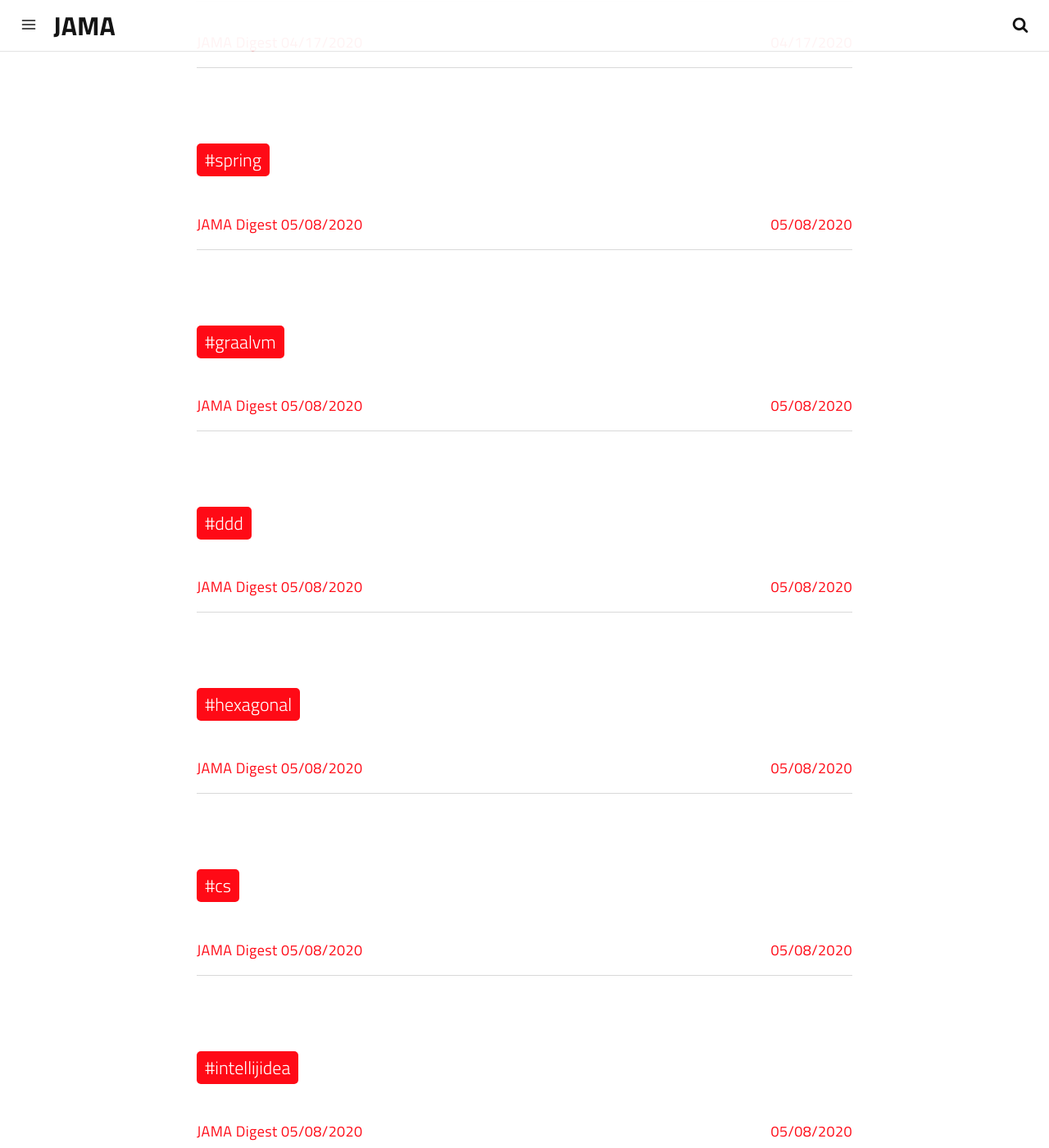
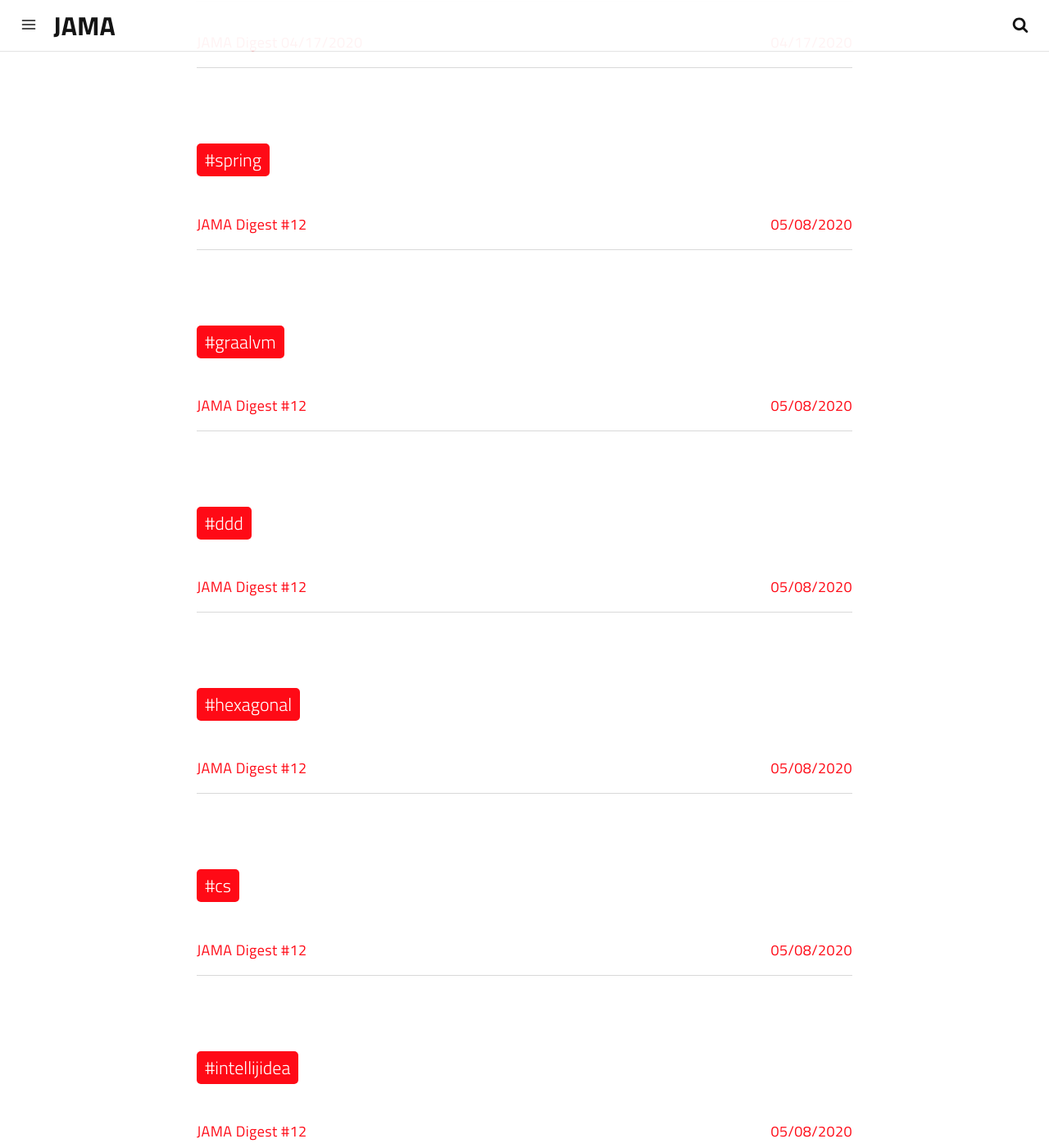
Before and after one commit to JavaMahileu/jama-digest, a Jekyll site: the page built from tags.html, in a window 1280 px wide and 1400 px high, scrolled down 1726 px. Shown: the whole window at 82% size. Built offline with Jekyll 4.4.1, drawn with Linux system fonts in a browser that asks for light colours; a script that is not in the unit is left out; some of the changed text lies outside the part shown.

Commit message:
Fixed digest

```diff
--- a/_posts/2020-05-08-digest-19.md
+++ b/_posts/2020-05-08-digest-19.md
@@ -1,7 +1,7 @@
 ---
 date: 2020-05-08T08:00:31.000Z
 layout: post
-title: "JAMA Digest 05/08/2020"
+title: "JAMA Digest #12"
 description: "JAMA Digest #12"
 image: /assets/img/uploads/jama-digest-logo.jpg
 category: digest
```
